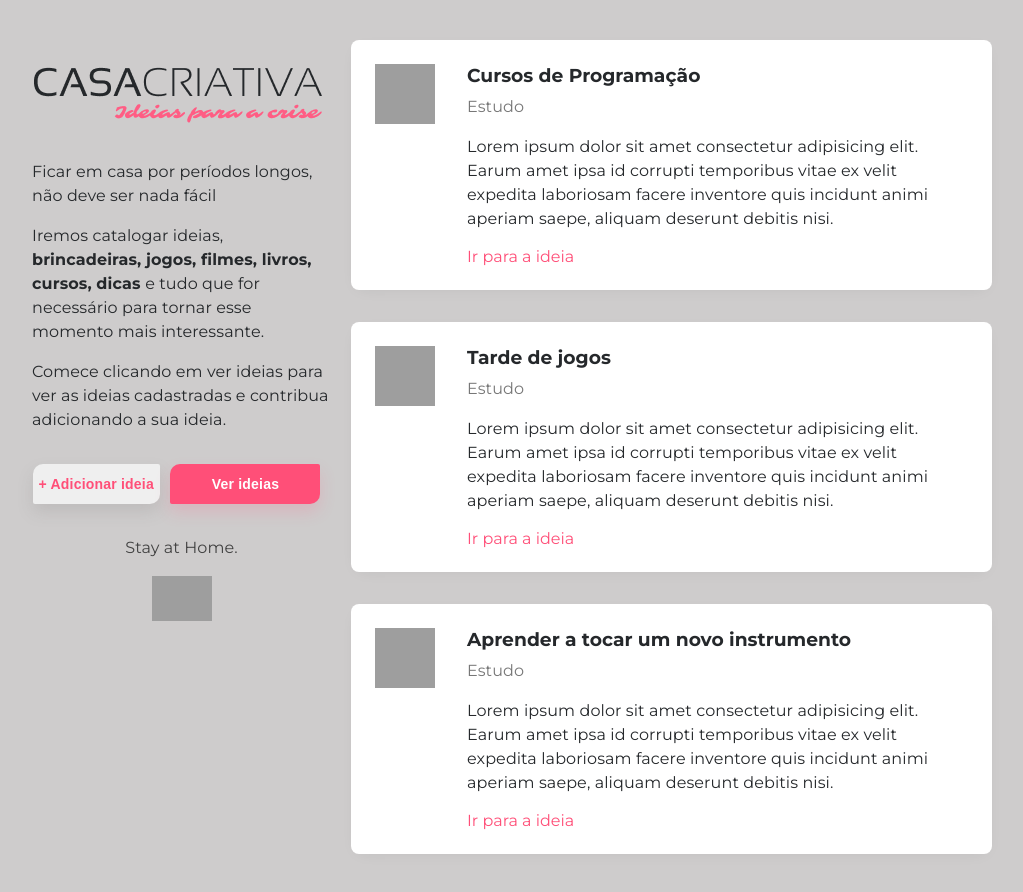
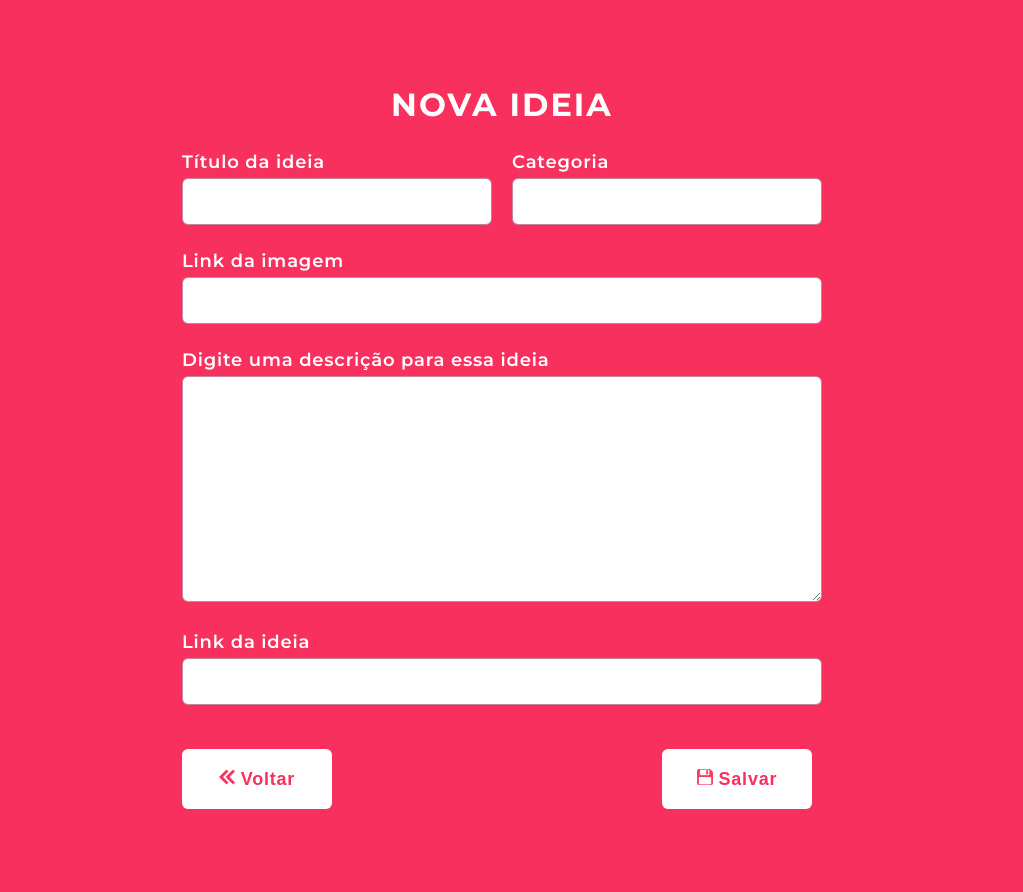
Before and after one commit to CamilaDiniz2/WorkshopDev, a plain HTML site: page index.html in a window 1280 px wide. Both pictures are taken after a click on the button "+ Adicionar ideia". Shown: the whole page, without its empty margins (138-1161 px from the left). Drawn offline with Linux system fonts and the light colour scheme; grey boxes are pictures that could not be loaded.

Commit message:
Término do dia 2, layout da página de formulário para cadastrar uma nova ideia

```diff
--- a/index.html
+++ b/index.html
@@ -42,7 +42,7 @@
         <!--Adiciona um botão para o usuario adicionar uma ideia e um botão para o usuario
         ver ideias já cadastradas -->
         <section id="buttons">
-          <button class="thin"> + Adicionar ideia </button>
+          <button class="thin" onclick="onOff()"> + Adicionar ideia </button>
           <button class="fat"> Ver ideias </button>
         </section>
 
@@ -114,6 +114,58 @@
     </div>
 
 
+    <!--Modal -->
+    <div id="modal" class="hide">
+      <div class="content">
+
+        <h1> Nova Ideia</h1>
+
+        <form action="">
+
+          <div class="input-wrapper">
+            <label for="title">Título da ideia </label>
+            <input type="text" name="title">
+          </div>
+
+          <div class="input-wrapper">
+            <label for="category"> Categoria </label>
+            <input type="text" name="category">
+          </div>
+
+          <div class="input-wrapper">
+            <label for="image">Link da imagem </label>
+            <input type="url" name="image">
+          </div>
+
+          <div class="input-wrapper">
+            <label for="description">
+              Digite uma descrição para essa ideia
+            </label>
+           <textarea name="description cols="30" rows="10"></textarea>
+          </div>
+
+          <div class="input-wrapper">
+            <label for="link">Link da ideia </label>
+            <input type="url" name="link">
+          </div>
+
+          <div class="input-wrapper" id="botaoVoltar">
+            <button onclick="onOff()">
+              <img src="images/back.png" alt="">
+              Voltar
+            </button>
+          </div>
+
+          <div class="input-wrapper" id="botaoSalvar">
+            <button>
+              <img src="images/save.png" alt="">
+              Salvar
+            </button>
+          </div>
+
+        </form>
+      </div>
+    </div>
 
 
 
--- a/main.js
+++ b/main.js
@@ -1,8 +1,6 @@
-document
-  .querySelector("button.fat")
-  .addEventListener("click", function(){
-    document
-      .querySelector("#footer")
-      .classList
-      .toggle("hide")
-  })
+function onOff(){
+  document
+    .querySelector("#modal")
+    .classList
+    .toggle("hide")
+}
--- a/style.css
+++ b/style.css
@@ -10,22 +10,18 @@ body{
 }
 
 a{
-  color: #ff4f78;
+  color: #f7305e;
   text-decoration: none;
 }
 
 a:hover{
-  background-color: #e2d1d5;
+  text-decoration: underline;
 }
 
 p, .description{
   font-size: 16px;
   line-height: 24px;
   letter-spacing: 0.1px;
-}
-
-.hide{
-  display: none;
 }
 
 #container{
@@ -52,7 +48,7 @@ main{
 
 button{
   border: none;
-  color: #ff4f78;
+  color: #f7305e;
 
   text-align: center;
   cursor: pointer;
@@ -68,15 +64,16 @@ button{
 button.thin{
   border-radius: 10px 2px;
   box-shadow: 0px 8px 16px #7e787a32;
+  background-color: #cecccc;
 }
 
 button.thin:hover{
-  background-color: #e2d1d5;
+  background-color: #fff;
 }
 
 button.fat{
   color: #fff;
-  background-color: #ff4f78;
+  background-color: #f7305e;
 
   width: 150px;
   height: 40px;
@@ -87,7 +84,7 @@ button.fat{
 
 button.fat:hover{
   text-decoration: none;
-  background-color: #c01e44;
+  background-color: #c0183f;
 }
 
 footer{
@@ -128,6 +125,123 @@ footer img{
   color: #777;
 }
 
-.idea .description{
+.idea.description{
   margin: 16px 0;
 }
+
+/* modal */
+
+#modal{
+  background-color: #f7305e;
+
+  position: absolute;
+  top: 0;
+  width: 100vw;
+  height: 100vw;
+
+  display: flex;
+  justify-content: center;
+
+  transition: 800ms;
+}
+
+#modal .botaoVoltar{
+  width: 800px;
+  max-width: 80%;
+  justify-self: end;
+}
+
+#modal .content{
+  margin-top: 64px;
+  color: #fff;
+}
+
+#modal .content h1{
+  text-align: center;
+  text-transform: uppercase;
+  letter-spacing: 2px;
+}
+
+#modal form{
+  max-width: 800px;
+  width: 80%;
+  margin: 0 auto;
+
+  display: grid;
+
+  grid-template-columns: 1fr 1fr;
+
+  gap: 20px;
+}
+
+.content form div:nth-child(3),
+.content form div:nth-child(4),
+.content form div:nth-child(5){
+  grid-column: span 2;
+}
+
+form input,
+form textarea{
+  width: 100%;
+
+  padding: 12px;
+
+  box-sizing: border-box;
+
+  border-radius: 6px;
+  border: 1px solid rgba(139, 11, 64, 0.5);
+
+  outline: none;
+
+  font-size: 18px;
+}
+
+form label{
+  font-weight: 600;
+  line-height: 32px;
+  letter-spacing: 0.8px;
+  font-size: 18px;
+}
+
+form button{
+  background: #fff;
+
+  width: 150px;
+  height: 60px;
+
+  border-radius: 6px;
+
+  cursor: pointer;
+
+  font-size: 18px;
+  letter-spacing: 0.8px;
+
+  margin-top: 24px;
+
+  grid-column: 2;
+
+  transition: 400ms;
+}
+
+form button:hover{
+  background-color: #f3bdc9;
+  letter-spacing: 2px;
+}
+
+form button img{
+  width: 16px;
+
+}
+
+#botaoVoltar{
+  justify-self: initial;
+}
+
+#botaoSalvar{
+  justify-self: end;
+}
+
+#modal.hide{
+ opacity: 0;
+ visibility: hidden;
+}
```
Also changed, not shown: images/back.png (added), images/save.png (added).
